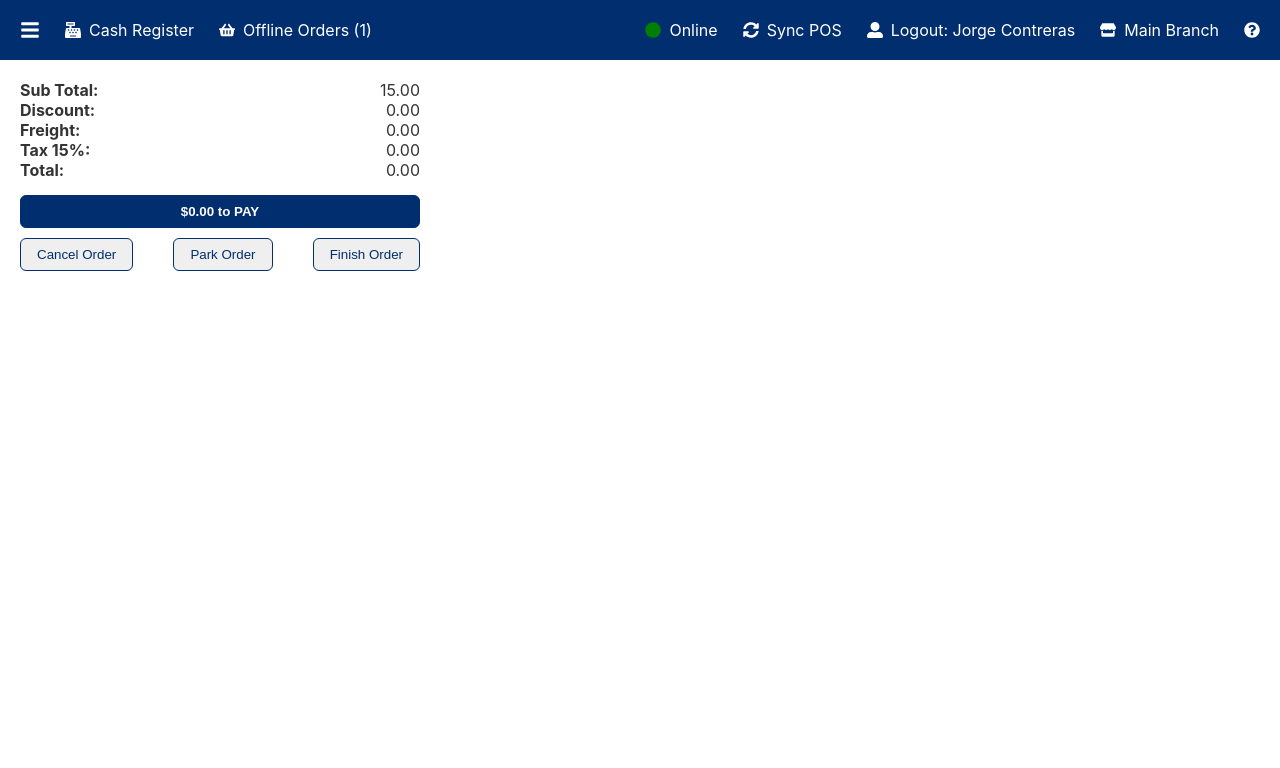
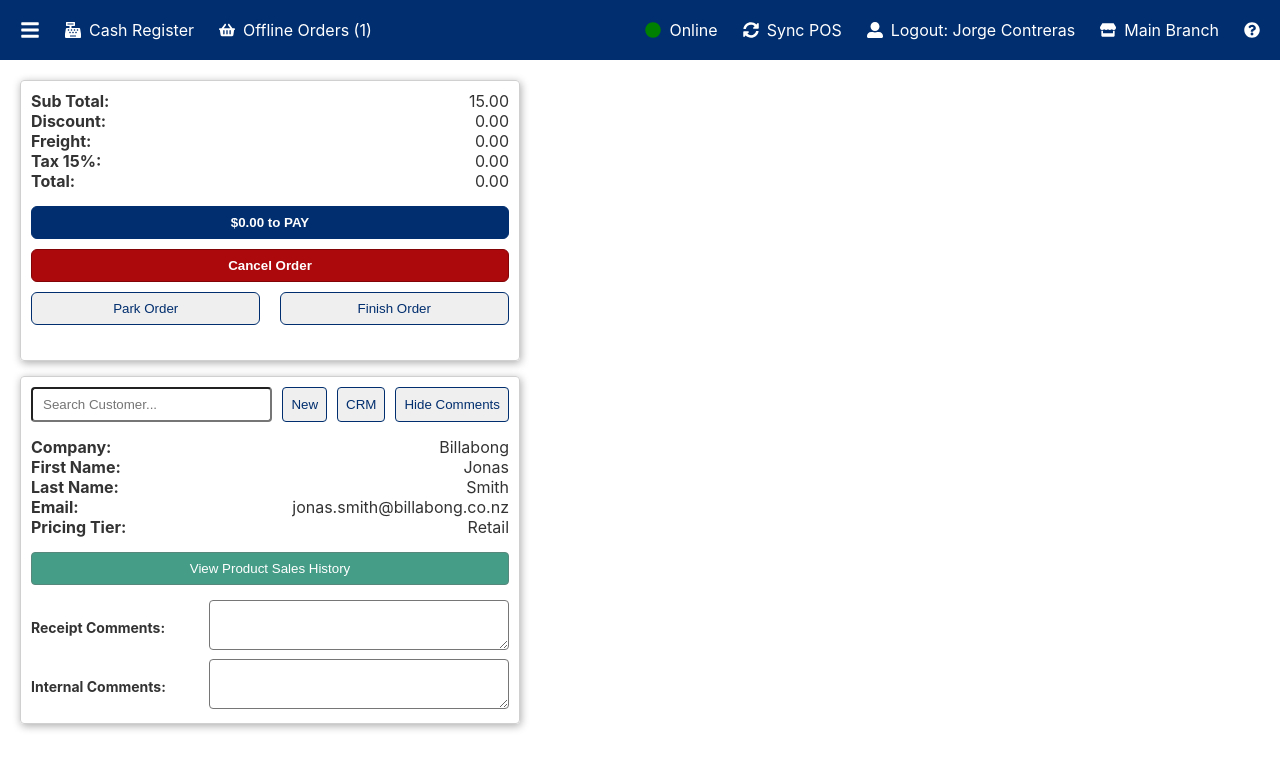
Before and after one commit to lecontre/POS, a React (Create React App) app in the folder POS_App/POS_UI/POSClient/: page / in a window 1280 px wide. Shown: the top 768 px of the page. Built offline with nearby package versions, Linux system fonts and the light colour scheme.

Commit message:
Customer Details Layout

```diff
--- a/POS_App/POS_UI/POSClient/src/App.scss
+++ b/POS_App/POS_UI/POSClient/src/App.scss
@@ -12,5 +12,14 @@
     display: flex;
     justify-content: flex-start;
     padding: 20px;
+
+    .POS-Component-Layout-Left {
+      display: flex;
+      flex-direction: column;
+      gap: 15px;
+      width: 100%;
+      max-width: 500px;
+    }
+
   }
 }
--- a/POS_App/POS_UI/POSClient/src/App.tsx
+++ b/POS_App/POS_UI/POSClient/src/App.tsx
@@ -1,8 +1,10 @@
 import React, { useState } from 'react';
 import MainNavigation from "./Components/Layout/Navigation/MainNavigation";
 import PaymentSummary from "./Components/Layout/Payment/PaymentSummary";
+import CustomerDetails from "./Components/Layout/Customer/CustomerDetails";
 
 import './App.scss';
+
 
 
 
@@ -12,7 +14,10 @@ const App: React.FC = () => {
       <div id="POS-Home">
           <MainNavigation />
           <div className="POS-Component-Layout">
-              <PaymentSummary />
+              <div className="POS-Component-Layout-Left">
+                  <PaymentSummary />
+                  <CustomerDetails />
+              </div>
           </div>
       </div>
   );
--- /dev/null
+++ b/POS_App/POS_UI/POSClient/src/Components/Layout/Customer/CustomerDetails.scss
@@ -0,0 +1,88 @@
+#Customer-Details {
+  display: flex;
+  flex-direction: column;
+  gap: 15px;
+  box-shadow: 1px 2px 8px #aeacac;
+  padding: 10px;
+  border: 1px solid #d0d0d0;
+  border-radius: 4px;
+
+  .Customer-Search-Actions {
+    display: flex;
+    justify-content: flex-start;
+    gap: 10px;
+
+    .Customer-Search-Input {
+      width: 100%;
+      max-width: 320px;
+      margin-right: auto;
+      border-radius: 4px;
+      padding: 8px 10px;
+    }
+
+    .Customer-Action-Button {
+      border-radius: 4px;
+      padding: 4px 8px;
+      border: 1px solid #002E6E;
+      color: #002E6E;
+      cursor: pointer;
+
+      &.Product-Sale-History {
+        background-color: #459d88;
+        border: 1px solid #57887c;
+        color: #fff;
+        padding: 8px 16px;
+        width: 100%;
+      }
+    }
+  }
+
+  .Customer-Search-Details {
+    display: flex;
+    flex-direction: column;
+
+    .Customer-Details-Item {
+      display: flex;
+      justify-content: space-between;
+
+      .Customer-Item-Label {
+        font-weight: bold;
+      }
+
+      .Customer-Item-Quantity {
+        font-weight: normal;
+      }
+    }
+  }
+
+  .Customer-Comments {
+    display: flex;
+    flex-direction: column;
+    justify-content: flex-start;
+    gap: 5px;
+
+    .Customer-Comments-Item {
+      display: flex;
+      align-items: center;
+      justify-content: space-between;
+
+      .Customer-Comments-Label {
+        font-size: 14px;
+        font-weight: bold;
+      }
+
+      .Customer-Comments-Quantity {
+        width: 100%;
+        max-width: 300px;
+        textarea {
+          width: 100%;
+          max-width: 100%;
+          height: 50px;
+          max-height: 50px;
+          box-sizing: border-box;
+          border-radius: 4px;
+        }
+      }
+    }
+  }
+}
--- /dev/null
+++ b/POS_App/POS_UI/POSClient/src/Components/Layout/Customer/CustomerDetails.tsx
@@ -0,0 +1,56 @@
+import React from "react";
+import "./CustomerDetails.scss";
+
+const CustomerDetails: React.FC = () => {
+    return (
+      <div id="Customer-Details">
+          <div className="Customer-Search-Actions">
+              <input type="text" className="Customer-Search-Input" placeholder="Search Customer..." />
+              <input className="Customer-Action-Button" type="button" value="New" />
+              <input className="Customer-Action-Button" type="button" value="CRM" />
+              <input className="Customer-Action-Button" type="button" value="Hide Comments" />
+          </div>
+          <div className="Customer-Search-Details">
+              <div className="Customer-Details-Item">
+                  <span className="Customer-Item-Label">Company:</span>
+                  <span className="Customer-Item-Quantity">Billabong</span>
+              </div>
+              <div className="Customer-Details-Item">
+                  <span className="Customer-Item-Label">First Name:</span>
+                  <span className="Customer-Item-Quantity">Jonas</span>
+              </div>
+              <div className="Customer-Details-Item">
+                  <span className="Customer-Item-Label">Last Name:</span>
+                  <span className="Customer-Item-Quantity">Smith</span>
+              </div>
+              <div className="Customer-Details-Item">
+                  <span className="Customer-Item-Label">Email:</span>
+                  <span className="Customer-Item-Quantity">jonas.smith@billabong.co.nz</span>
+              </div>
+              <div className="Customer-Details-Item">
+                  <span className="Customer-Item-Label">Pricing Tier:</span>
+                  <span className="Customer-Item-Quantity">Retail</span>
+              </div>
+          </div>
+          <div className="Customer-Search-Actions">
+              <input className="Customer-Action-Button Product-Sale-History" type="button" value="View Product Sales History" />
+          </div>
+          <div className="Customer-Comments">
+              <div className="Customer-Comments-Item">
+                  <span className="Customer-Comments-Label">Receipt Comments:</span>
+                  <span className="Customer-Comments-Quantity">
+                      <textarea></textarea>
+                  </span>
+              </div>
+              <div className="Customer-Comments-Item">
+                  <span className="Customer-Comments-Label">Internal Comments:</span>
+                  <span className="Customer-Comments-Quantity">
+                      <textarea></textarea>
+                  </span>
+              </div>
+          </div>
+      </div>
+    );
+}
+
+export default CustomerDetails;
--- a/POS_App/POS_UI/POSClient/src/Components/Layout/Payment/PaymentSummary.scss
+++ b/POS_App/POS_UI/POSClient/src/Components/Layout/Payment/PaymentSummary.scss
@@ -1,8 +1,10 @@
 #Payment-Summary {
   display: flex;
   flex-direction: column;
-  width: 100%;
-  max-width: 400px;
+  box-shadow: 1px 2px 8px #aeacac;
+  padding: 10px;
+  border: 1px solid #d0d0d0;
+  border-radius: 4px;
 
   .Payment-Summary-List {
     display: flex;
@@ -30,18 +32,31 @@
       display: flex;
       justify-content: space-between;
       margin: 0 0 10px 0;
+
       &.Pay-Order {
         flex-direction: column;
+        gap: 10px;
       }
+
       .Summary-Action-Button {
         border-radius: 6px;
         padding: 8px 16px;
         border: 1px solid #002E6E;
         color: #002E6E;
         cursor: pointer;
+        width: 48%;
 
         &.Payment-Button {
           background-color: #002E6E;
+          color: #ffffff;
+          font-weight: bold;
+          width: 100%;
+        }
+
+        &.Cancel-Button {
+          width: 100%;
+          background-color: #ac090c;
+          border: 1px solid #830407;
           color: #ffffff;
           font-weight: bold;
         }
--- a/POS_App/POS_UI/POSClient/src/Components/Layout/Payment/PaymentSummary.tsx
+++ b/POS_App/POS_UI/POSClient/src/Components/Layout/Payment/PaymentSummary.tsx
@@ -29,9 +29,9 @@ const PaymentSummary: React.FC = () => {
             <div className="Payment-Summary-Actions">
                 <div className="Summary-Actions-Group Pay-Order">
                     <input className="Summary-Action-Button Payment-Button" type="button" value="$0.00 to PAY" />
+                    <input className="Summary-Action-Button Cancel-Button" type="button" value="Cancel Order" />
                 </div>
                 <div className="Summary-Actions-Group">
-                    <input className="Summary-Action-Button" type="button" value="Cancel Order" />
                     <input className="Summary-Action-Button" type="button" value="Park Order" />
                     <input className="Summary-Action-Button" type="button" value="Finish Order" />
                 </div>
```
